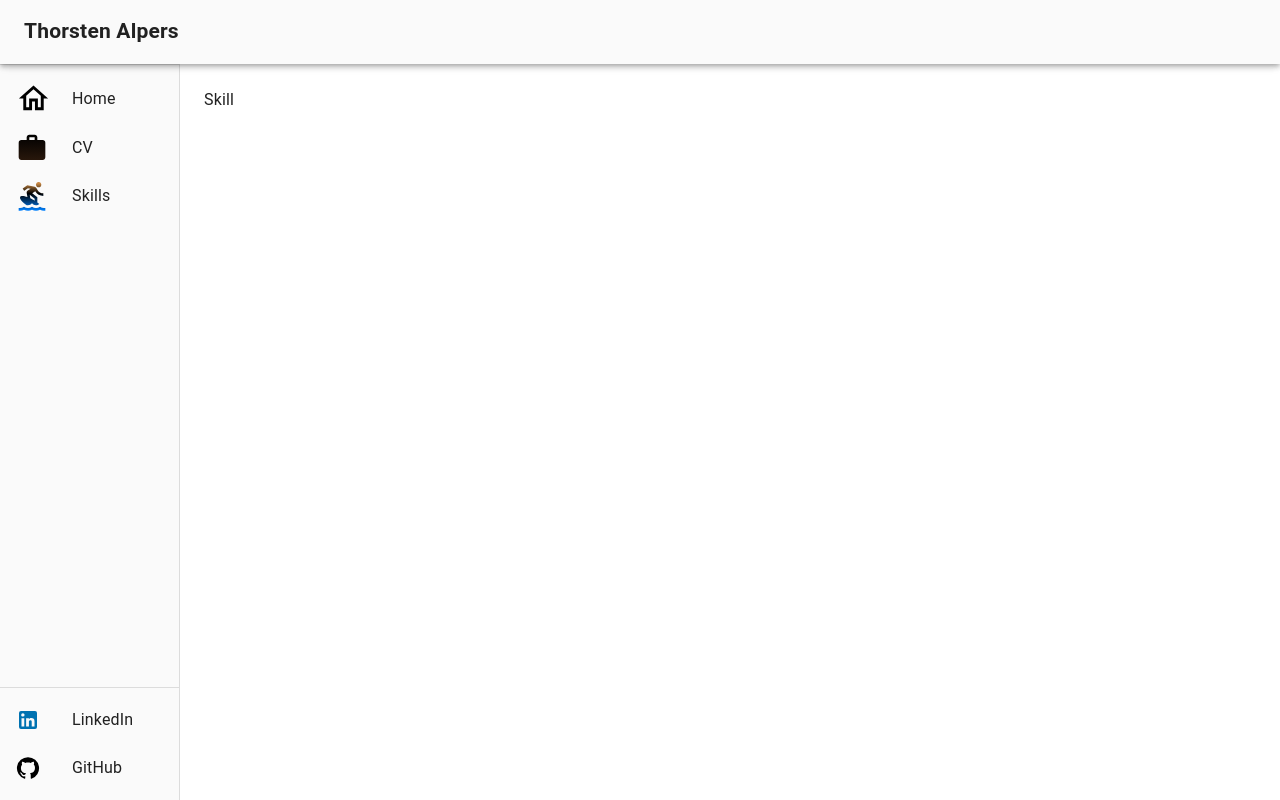
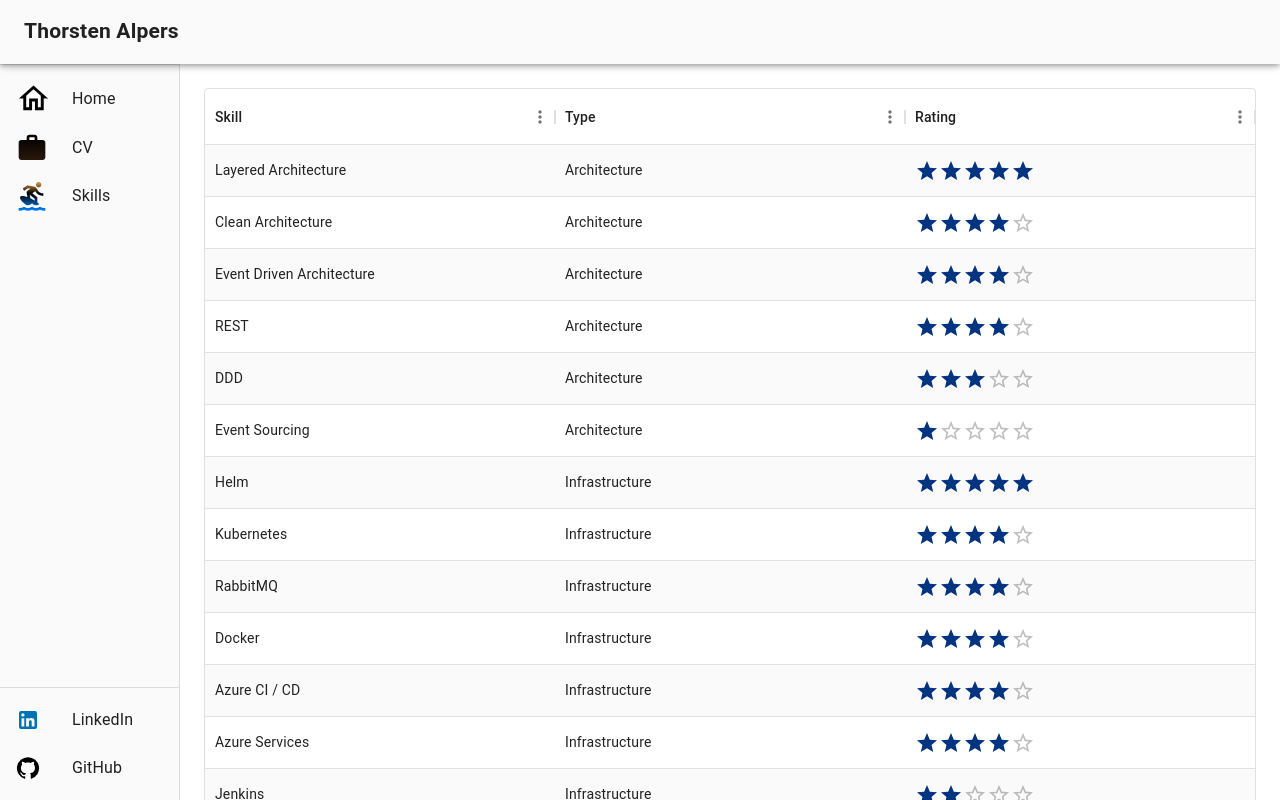
Before and after one commit to thorstenalpers/homepage, a Next.js app: page /skills in a window 1280 px wide. Shown: the top 800 px of the page. Built offline with nearby package versions, Linux system fonts and the light colour scheme.

Commit message:
migrate skills

```diff
--- a/src/app/skills/page.tsx
+++ b/src/app/skills/page.tsx
@@ -1,9 +1,101 @@
-const Skills = () => {
-    return (
-        <>
-            Skill
-        </>
-    );
-};
+"use client";
 
-export default Skills;
+import { GridColDef, GridColumnVisibilityModel } from '@mui/x-data-grid';
+import { useState } from 'react';
+import { Box, Rating, Typography, styled } from '@mui/material';
+import StripedDataGrid from '@/components/StripedDataGrid';
+
+const StyledRating = styled(Rating)({
+  '& .MuiRating-iconFilled': {
+    color: '#003380',
+  },
+});
+
+const columns: GridColDef[] = [
+  { field: 'id', headerName: 'Id', width: 50 },
+  { field: 'skill', headerName: 'Skill', flex: 4 },
+  { field: 'type', headerName: 'Type', flex: 4 },
+  {
+    field: 'rating', headerName: 'Rating', flex: 4, renderCell: (params) => (
+      <StyledRating value={params.value} readOnly precision={0.5} color={'skyblue'}/>
+    )
+  },
+];
+
+const rows = [
+  { id: 1, skill: 'Layered Architecture', type: 'Architecture', rating: 5 },
+  { id: 2, skill: 'Clean Architecture', type: 'Architecture', rating: 4 },
+  { id: 3, skill: 'Event Driven Architecture', type: 'Architecture', rating: 4 },
+  { id: 4, skill: 'REST', type: 'Architecture', rating: 4 },
+  { id: 5, skill: 'DDD', type: 'Architecture', rating: 3 },
+  { id: 6, skill: 'Event Sourcing', type: 'Architecture', rating: 1 },
+  { id: 7, skill: 'Helm', type: 'Infrastructure', rating: 5 },
+  { id: 8, skill: 'Kubernetes', type: 'Infrastructure', rating: 4 },
+  { id: 9, skill: 'RabbitMQ', type: 'Infrastructure', rating: 4 },
+  { id: 10, skill: 'Docker', type: 'Infrastructure', rating: 4 },
+  { id: 11, skill: 'Azure CI / CD', type: 'Infrastructure', rating: 4 },
+  { id: 12, skill: 'Azure Services', type: 'Infrastructure', rating: 4 },
+  { id: 13, skill: 'Jenkins', type: 'Infrastructure', rating: 2 },
+  { id: 14, skill: 'Google Cloud Services', type: 'Infrastructure', rating: 1 },
+  { id: 15, skill: 'AWS', type: 'Infrastructure', rating: 1 },
+  { id: 16, skill: 'Azure SQL Server', type: 'Database', rating: 4 },
+  { id: 17, skill: 'MySQL', type: 'Database', rating: 3 },
+  { id: 18, skill: 'PostgresSQL', type: 'Database', rating: 3 },
+  { id: 19, skill: 'TimeScaleDB', type: 'Database', rating: 3 },
+  { id: 20, skill: 'Typescript', type: 'Frontend', rating: 3.5 },
+  { id: 21, skill: 'React', type: 'Frontend', rating: 3 },
+  { id: 22, skill: 'Angular', type: 'Frontend', rating: 3 },
+  { id: 23, skill: 'MVC', type: 'Frontend', rating: 1 },
+  { id: 24, skill: 'Selenium', type: 'Testing', rating: 4 },
+  { id: 25, skill: 'NUnit', type: 'Testing', rating: 4.5 },
+  { id: 26, skill: 'XUnit', type: 'Testing', rating: 3.5 },
+  { id: 27, skill: 'C#', type: 'Backend', rating: 5 },
+  { id: 28, skill: '.Net8', type: 'Backend', rating: 5 },
+  { id: 29, skill: 'WebAPI', type: 'Backend', rating: 5 },
+  { id: 30, skill: 'Azure Functions', type: 'Backend', rating: 4 },
+  { id: 31, skill: 'Batch Script', type: 'Backend', rating: 3.5 },
+  { id: 32, skill: 'Powershell', type: 'Backend', rating: 3 },
+  { id: 33, skill: 'CQRS', type: 'Backend', rating: 2.5 },
+  { id: 34, skill: 'Java', type: 'Backend', rating: 1 },
+  { id: 35, skill: 'C++', type: 'Backend', rating: 1 },
+  { id: 36, skill: 'C', type: 'Backend', rating: 1 },
+  { id: 37, skill: 'ML.NET', type: 'Machine Learning', rating: 3 },
+  { id: 38, skill: 'Python', type: 'Machine Learning', rating: 2 },
+  { id: 39, skill: 'Matlab', type: 'Machine Learning', rating: 1 },
+
+  { id: 37, skill: 'Teamplay', type: 'Soft', rating: 5 },
+  { id: 38, skill: 'Teaching', type: 'Soft', rating: 4.5 },
+  { id: 39, skill: 'Presentation', type: 'Soft', rating: 4 },
+  { id: 40, skill: 'German', type: 'Language', rating: 5 },
+  { id: 41, skill: 'English', type: 'Language', rating: 4 },
+  { id: 42, skill: 'French', type: 'Language', rating: 1 },
+
+];
+
+export default function CvPage() {
+  const [columnVisibilityModel] = useState<GridColumnVisibilityModel>({
+    id: false,
+    order: false,
+  });
+
+  return (
+    <div style={{ height: '100%', width: '100%' }}>
+      <Box>
+        <StripedDataGrid
+          rows={rows}
+          columns={columns}
+          initialState={{
+            columns: {
+              columnVisibilityModel,
+            },
+          }}
+          pageSizeOptions={[5, 10]}
+          hideFooter={true}
+          getRowClassName={(params) =>
+            params.indexRelativeToCurrentPage % 2 === 0 ? 'even' : 'odd'
+          }
+        />
+      </Box>
+    </div>
+  );
+}
```
